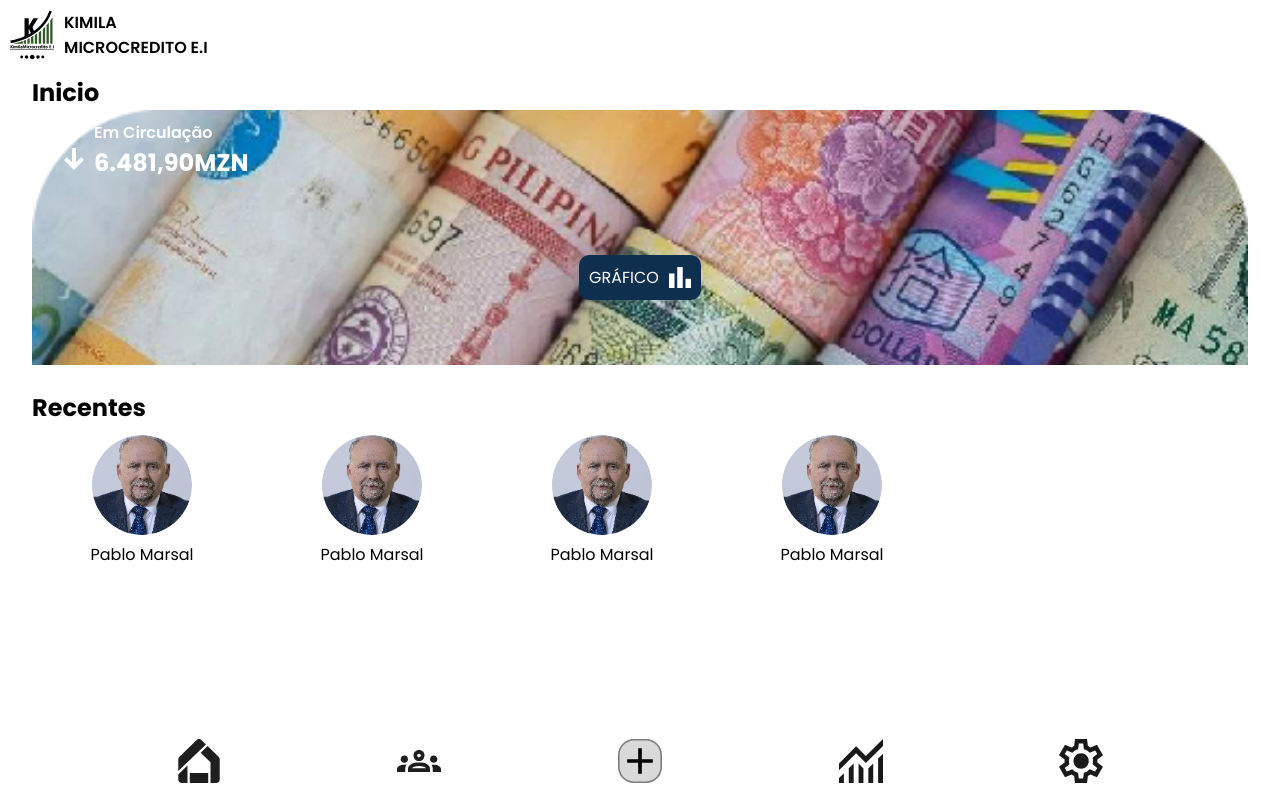
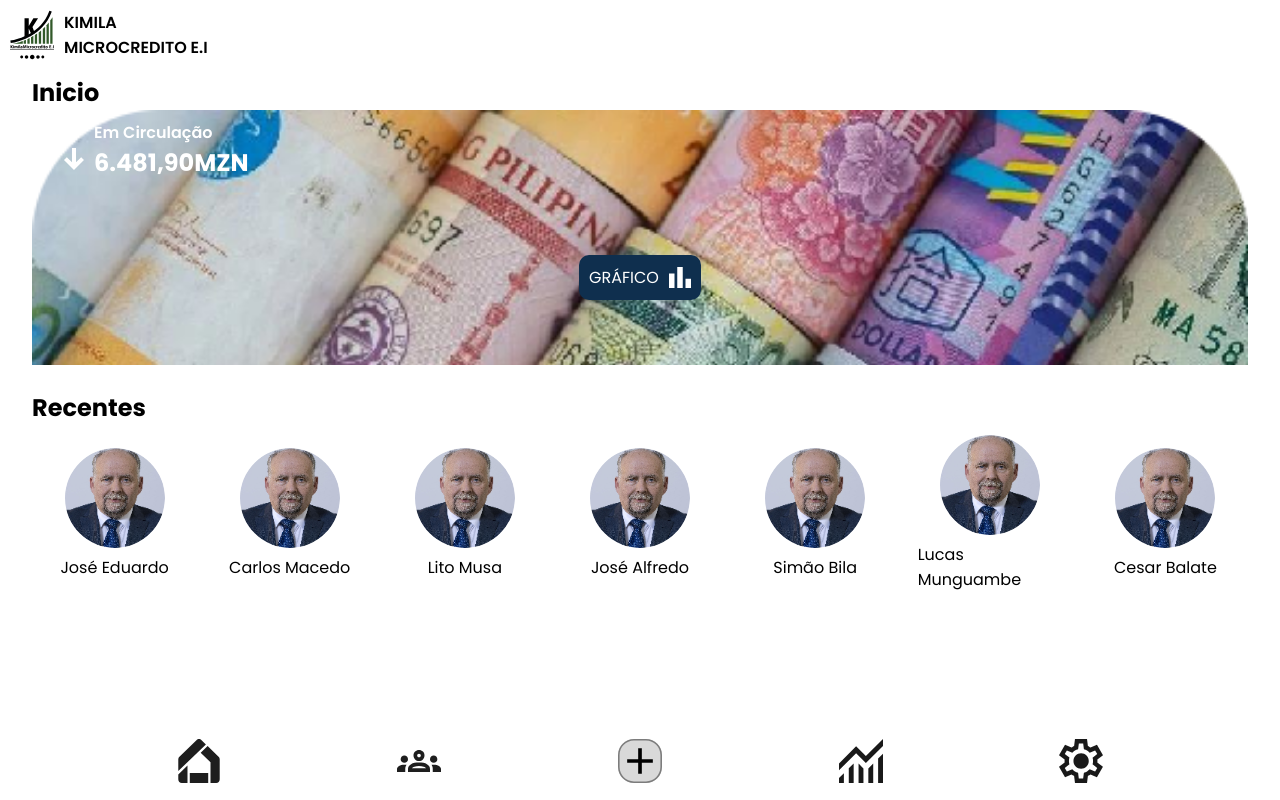
Before and after one commit to GersonPie/kimilamicrocreditoE.I, a React (Vite) app: page / in a window 1280 px wide. Built offline with nearby package versions, Linux system fonts and the light colour scheme.

Commit message:
new Setup

```diff
--- a/src/App.jsx
+++ b/src/App.jsx
@@ -45,8 +45,6 @@ function App() {
     else if(pagename == "settings") newCurrentPage = <><Topbar/><Settings_Page/><NavBar/></>
     else if(pagename == "individual-client") newCurrentPage = <><Topbar/><Individual_client_View clientID={activeClientID}/><NavBar/></>
     else newCurrentPage = <StartPage />
-
-
 
 
       setAnimation("fadeaway")
--- a/src/assets/assets.js
+++ b/src/assets/assets.js
@@ -13,6 +13,7 @@ import az from './icons/az.svg'
 import wallet from './icons/wallet.svg'
 import dollar from './icons/dollar.svg'
 import trash from './icons/trash.svg'
+import search from './icons/search-icon.svg'
 
 
 export const assets = {
@@ -30,5 +31,6 @@ export const assets = {
     az,
     dollar,
     wallet,
-    trash
+    trash,
+    search
 }
--- a/src/assets/fakedata.js
+++ b/src/assets/fakedata.js
@@ -9,7 +9,7 @@ export const fakedata = [
             {
                 id: 32212,
                 date: "21-Aug-2024",
-                ammount: 900,
+                ammount: 1900,
                 deadline: "21-Sept-2024",
                 payments: [
                     {
@@ -35,22 +35,214 @@ export const fakedata = [
         ]
 
     },
+
     {
-        id: "212dwa1",
-        name: "Eduardo Fusseka",
-        avatar
+        id: "12131231",
+        name: "Carlos Macedo",
+        avatar,
+        loans: [
+            {
+                id: 32212,
+                date: "21-Aug-2024",
+                ammount: 9200,
+                deadline: "21-Sept-2024",
+                payments: [
+                    {
+                        id: Math.random() * 100,
+                        ammount: 600,
+                        date: "23-Aug-2024",
+
+                    },
+                    {
+                        id: Math.random() * 100,
+                        ammount: 200,
+                        date: "21-Aug-2024",
+
+                    },
+                    {
+                        id: Math.random() * 100,
+                        ammount: 600,
+                        date: "24-Aug-2024",
+
+                    },
+                ]
+            }
+        ]
 
     },
+
     {
-        id: "21a11",
-        name: "Eduardo Costa",
-        avatar
+        id: "dwadadad",
+        name: "Lito Musa",
+        avatar,
+        loans: [
+            {
+                id: 32212,
+                date: "21-Aug-2024",
+                ammount: 6900,
+                deadline: "21-Sept-2024",
+                payments: [
+                    {
+                        id: Math.random() * 100,
+                        ammount: 600,
+                        date: "23-Aug-2024",
+
+                    },
+                    {
+                        id: Math.random() * 100,
+                        ammount: 200,
+                        date: "21-Aug-2024",
+
+                    },
+                    {
+                        id: Math.random() * 100,
+                        ammount: 600,
+                        date: "24-Aug-2024",
+
+                    },
+                ]
+            }
+        ]
 
     },
+
     {
-        id: "211121",
-        name: "Manuel Mussa",
-        avatar
+        id: "211ddw1",
+        name: "José Alfredo",
+        avatar,
+        loans: [
+            {
+                id: 32212,
+                date: "31-OCT-2024",
+                ammount: 6000,
+                deadline: "21-Sept-2024",
+                payments: [
+                    {
+                        id: Math.random() * 100,
+                        ammount: 600,
+                        date: "23-Aug-2024",
+
+                    },
+                    {
+                        id: Math.random() * 100,
+                        ammount: 200,
+                        date: "21-Aug-2024",
+
+                    },
+                    {
+                        id: Math.random() * 100,
+                        ammount: 600,
+                        date: "24-Aug-2024",
+
+                    },
+                ]
+            }
+        ]
+
+    },
+
+    {
+        id: "211ddw1",
+        name: "Simão Bila",
+        avatar,
+        loans: [
+            {
+                id: 32212,
+                date: "31-OCT-2024",
+                ammount: 600,
+                deadline: "21-Sept-2024",
+                payments: [
+                    {
+                        id: Math.random() * 100,
+                        ammount: 600,
+                        date: "23-Aug-2024",
+
+                    },
+                    {
+                        id: Math.random() * 100,
+                        ammount: 200,
+                        date: "21-Aug-2024",
+
+                    },
+                    {
+                        id: Math.random() * 100,
+                        ammount: 600,
+                        date: "24-Aug-2024",
+
+                    },
+                ]
+            }
+        ]
+
+    },
+
+    {
+        id: "211ddw1",
+        name: "Lucas Munguambe",
+        avatar,
+        loans: [
+            {
+                id: 32212,
+                date: "31-OCT-2024",
+                ammount: 36000,
+                deadline: "21-Sept-2024",
+                payments: [
+                    {
+                        id: Math.random() * 100,
+                        ammount: 600,
+                        date: "23-Aug-2024",
+
+                    },
+                    {
+                        id: Math.random() * 100,
+                        ammount: 200,
+                        date: "21-Aug-2024",
+
+                    },
+                    {
+                        id: Math.random() * 100,
+                        ammount: 600,
+                        date: "24-Aug-2024",
+
+                    },
+                ]
+            }
+        ]
+
+    },
+
+    {
+        id: "211ddw1",
+        name: "Cesar Balate",
+        avatar,
+        loans: [
+            {
+                id: 32212,
+                date: "31-OCT-2024",
+                ammount: 30000,
+                deadline: "21-Sept-2024",
+                payments: [
+                    {
+                        id: Math.random() * 100,
+                        ammount: 600,
+                        date: "23-Aug-2024",
+
+                    },
+                    {
+                        id: Math.random() * 100,
+                        ammount: 200,
+                        date: "21-Aug-2024",
+
+                    },
+                    {
+                        id: Math.random() * 100,
+                        ammount: 600,
+                        date: "24-Aug-2024",
+
+                    },
+                ]
+            }
+        ]
 
     },
 ]
--- a/src/componets/ClientsEach.jsx
+++ b/src/componets/ClientsEach.jsx
@@ -8,12 +8,8 @@ export const ClientsEach = (props) => {
     const { go_to_page, activeClientOBJ } = useContext(AppContext)
 
     const handleClick = ()=>{
-
-
         activeClientOBJ.setActiveClientID(props.id)
         go_to_page('individual-client');
-
-        return
     }
 
   return (
@@ -27,12 +23,12 @@ export const ClientsEach = (props) => {
             <div className="client-details-values">
                 <div className="client-details-loan-amount">
                     <img src={assets.wallet} alt="wallet" className='dollar-icon'/>
-                    100.00MZN
+                    {props.loanAmmount}.00MZN
                 </div>
                 <div className="separator">|</div>
                 <div className="client-details-loan-amount">
                     <img src={assets.dollar} alt="wallet" className='dollar-icon' />
-                    30.00MZN
+                    {props.loanAmmount * 0.3}MZN
                 </div>
                 <div className="loan-state-dot"></div>
             </div>
--- a/src/componets/RecentPosts.jsx
+++ b/src/componets/RecentPosts.jsx
@@ -1,42 +1,45 @@
-import React from 'react'
-import { assets } from '../assets/assets'
+import React, { useEffect, useState, useContext } from 'react'
+import { fakedata } from '../assets/fakedata'
+import { AppContext } from '../App'
+export const RecentPosts = () => {
+    const [recentView, setRecentView] = useState(null)
 
-export const RecentPosts = () => {
+
+
+
+    useEffect(()=>{
+        let proto_recent = fakedata.map(data=>{
+            return <IndividualRecentPost id={data.id}  profile={data.avatar} name={data.name} />
+        })
+        setRecentView(proto_recent)
+        console.log(proto_recent)
+    }, [])
   return (
     <div className="recentposts">
 
         <h2>Recentes</h2>
 
         <div className="recent-people">
-            <div className="recent-person">
-                <div className="profile">
-                    <img src={assets.avatar} alt="" />
-                </div>
-                <p>Pablo Marsal</p>
-            </div>
 
-            <div className="recent-person">
-            <div className="profile">
-                <img src={assets.avatar} alt="" />
-            </div>
-            <p>Pablo Marsal</p>
-            </div>
-
-            <div className="recent-person">
-                <div className="profile">
-                    <img src={assets.avatar} alt="" />
-                </div>
-                <p>Pablo Marsal</p>
-            </div>
-
-            <div className="recent-person">
-            <div className="profile">
-                <img src={assets.avatar} alt="" />
-
-            </div>
-                <p>Pablo Marsal</p>
-            </div>
+            {recentView}
         </div>
     </div>
   )
 }
+
+const IndividualRecentPost=(props)=>{
+    const { go_to_page, activeClientOBJ } = useContext(AppContext)
+    const handleClick = ()=>{
+        activeClientOBJ.setActiveClientID(props.id)
+        go_to_page('individual-client');
+    }
+
+    return (
+        <div className="recent-person" onClick={handleClick}>
+                <div className="profile">
+                    <img src={props.profile} alt="profile picture" />
+                </div>
+                <p>{props.name}</p>
+            </div>
+    )
+}
--- /dev/null
+++ b/src/componets/SearchBar.jsx
@@ -0,0 +1,11 @@
+import React from 'react'
+import { assets } from '../assets/assets'
+
+export const SearchBar = () => {
+  return (
+    <div className="search-bar-div">
+        <input type="search" name="search" id="search-bar-input" />
+        <img src={assets.search} id="search-bar-icon" alt="" />
+      </div>
+  )
+}
--- a/src/index.css
+++ b/src/index.css
@@ -336,3 +336,23 @@
   gap: 10px;
   padding: 20px 0;
 }
+
+.search-bar-div{
+  display: flex;
+  justify-content: center;
+  margin-left: -40px;
+  padding: 20px 0;
+  background-color: white;
+  & input{
+    outline: none;
+    padding: 7px;
+    border: none;
+    background-color: var(--orange-input);
+    border-radius: 50px;
+  }
+  & #search-bar-icon{
+    margin-left: -40px;
+    padding: 10px 0;
+  }
+
+}
--- a/src/pages/Clients/Individual_client_View.jsx
+++ b/src/pages/Clients/Individual_client_View.jsx
@@ -2,11 +2,6 @@ import React, { useContext, useEffect, useState } from 'react'
 import {AppContext} from '../../App'
 import { fakedata } from '../../assets/fakedata';
 import { assets } from '../../assets/assets';
-
-
-
-
-
 
 
 export const Individual_client_View = (props) => {
--- a/src/pages/ClientsPage.jsx
+++ b/src/pages/ClientsPage.jsx
@@ -2,19 +2,28 @@ import React, { useEffect, useState } from 'react'
 import { assets } from '../assets/assets'
 import { ClientsEach } from '../componets/ClientsEach'
 import { fakedata } from '../assets/fakedata'
+import { SearchBar } from '../componets/SearchBar'
 
 export const ClientsPage = () => {
   const [listOfUsers, setListOfUsers] = useState(null)
 
+
+
   useEffect(()=>{
     let __USER_PROTO = [];
     fakedata.map(user =>{
-      __USER_PROTO.push(<ClientsEach key={user.id} id={user.id} name={user.name} avatar={user.avatar}/>)
+      user.loans.map(loan =>{
+        __USER_PROTO.push(<ClientsEach key={user.id} id={user.id} loanAmmount={loan.ammount} name={user.name} avatar={user.avatar}/>)
+      })
+
+
     })
     setListOfUsers(__USER_PROTO);
   },[])
   return (
     <div className="main-container clients">
+
+      <SearchBar/>
       <div className="clients-top">
         <h2>Clientes</h2>
         <img src={assets.az}/>
```
Also changed, not shown: src/config/firebase.js (added, +21 -0 lines), src/pages/Add_Clients.jsx (+17 -4 lines).
